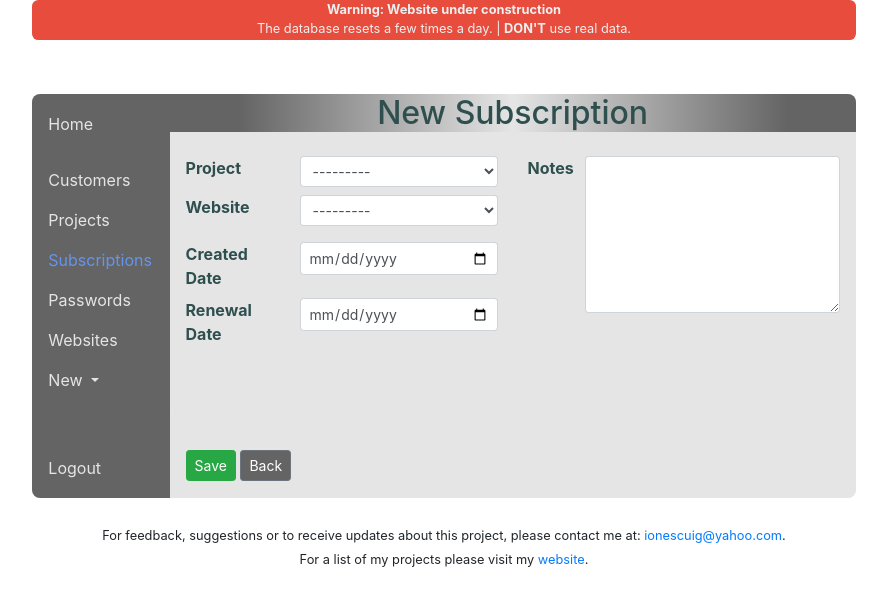
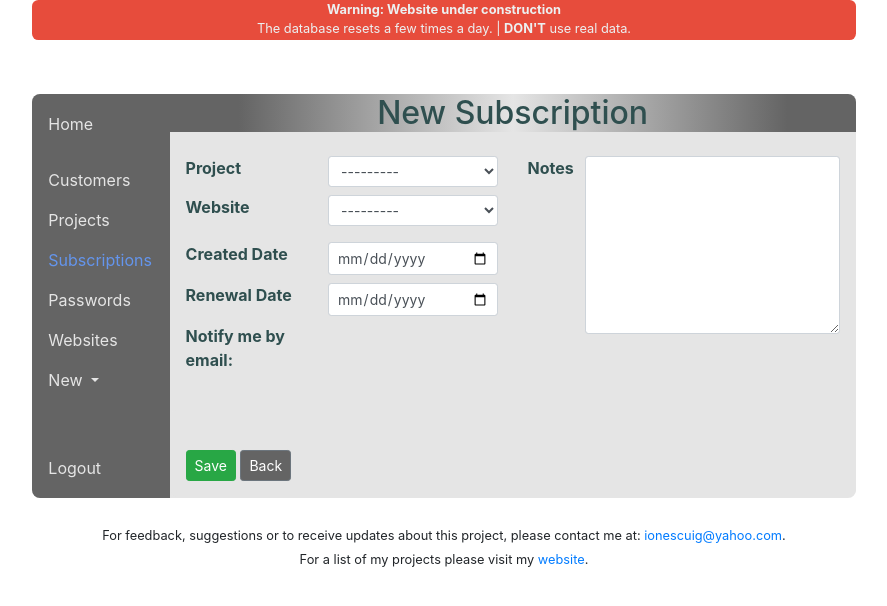
Before and after one commit to ionescuig/freelance-manager, a Django app: page /subscriptions/new/ in a window 1280 px wide. Shown: the top 606 px of the page, without its empty margins (196-1083 px from the left). Run offline with Django 3.2, Linux system fonts and the light colour scheme; the visitor is signed in with stand-in values (Sample User, id 1); data that the repository does not hold is empty; parts of the project's set-up code (start-up, migrations or seed data) failed here and were passed over; some libraries are stand-ins or nearby versions.

Commit message:
Added new field to subscriptions: notify_by_email

```diff
--- a/src/dashboard/tasks.py
+++ b/src/dashboard/tasks.py
@@ -17,4 +17,7 @@
 @shared_task()
 def send_email_with_subscriptions_about_to_expire():
     # to be set
-    logger.info(">>> Task not set yet.")
+    from datetime import datetime
+    my_time = datetime.now().strftime("[%Y-%m-%d][%H:%M:%S]")
+    message = my_time + "Task not set yet."
+    logger.info(message)
--- a/src/subscriptions/forms.py
+++ b/src/subscriptions/forms.py
@@ -11,7 +11,7 @@
         model = Subscription
         fields = '__all__'
         widgets = {
-            'notes': forms.Textarea(attrs={'rows': 7}),
+            'notes': forms.Textarea(attrs={'rows': 8}),
         }
 
     def __init__(self, *args, **kwargs):
@@ -26,9 +26,9 @@
 
     class Meta:
         model = Subscription
-        fields = ['date_created', 'date_renewal', 'notes']
+        fields = ['date_created', 'date_renewal', 'notify_by_email', 'notes']
         widgets = {
-            'notes': forms.Textarea(attrs={'rows': 7}),
+            'notes': forms.Textarea(attrs={'rows': 8}),
         }
 
     def __init__(self, *args, **kwargs):
--- a/src/subscriptions/models.py
+++ b/src/subscriptions/models.py
@@ -21,6 +21,7 @@
 
     date_created = models.DateField(blank=True, null=True)
     date_renewal = models.DateField(blank=True, null=True, default=date_renewal_default)
+    notify_by_email = models.BooleanField(default=True)
 
     notes        = models.TextField(blank=True, null=True)
 
--- a/src/templates/subscriptions/create.html
+++ b/src/templates/subscriptions/create.html
@@ -15,8 +15,8 @@
         <div class="row">
             <div class="col-md-6">
                 <div class="row mb-2">
-                    <div class="col-md-4"><strong>Project</strong></div>
-                    <div class="col-md-8">
+                    <div class="col-md-5"><strong>Project</strong></div>
+                    <div class="col-md-7">
                         {{ form.project }}
                         {% if form.project.errors %}
                             <small class="text-danger ml-2">{{ form.project.errors|striptags }}</small>
@@ -25,8 +25,8 @@
                 </div>
 
                 <div class="row mb-3">
-                    <div class="col-md-4"><strong>Website</strong></div>
-                    <div class="col-md-8">
+                    <div class="col-md-5"><strong>Website</strong></div>
+                    <div class="col-md-7">
                         {{ form.website }}
                         {% if form.website.errors %}
                             <small class="text-danger ml-2">{{ form.website.errors|striptags }}</small>
@@ -35,8 +35,8 @@
                 </div>
 
                 <div class="row mb-2">
-                    <div class="col-md-4"><strong>Created Date</strong></div>
-                    <div class="col-md-8">
+                    <div class="col-md-5"><strong>Created Date</strong></div>
+                    <div class="col-md-7">
                         {{ form.date_created }}
                         {% if form.date_created.errors %}
                             <small class="text-danger ml-2">{{ form.date_created.errors|striptags }}</small>
@@ -45,11 +45,21 @@
                 </div>
 
                 <div class="row mb-2">
-                    <div class="col-md-4"><strong>Renewal Date</strong></div>
-                    <div class="col-md-8">
+                    <div class="col-md-5"><strong>Renewal Date</strong></div>
+                    <div class="col-md-7">
                         {{ form.date_renewal }}
                         {% if form.date_renewal.errors %}
                             <small class="text-danger ml-2">{{ form.date_renewal.errors|striptags }}</small>
+                        {% endif %}
+                    </div>
+                </div>
+
+                <div class="row mb-2">
+                    <div class="col-md-5"><strong>Notify me by email:</strong></div>
+                    <div class="col-md-1">
+                        {{ form.notify_by_email }}
+                        {% if form.notify_by_email.errors %}
+                            <small class="text-danger ml-2">{{ form.notify_by_email.errors|striptags }}</small>
                         {% endif %}
                     </div>
                 </div>
```
Also changed, not shown: src/templates/subscriptions/update.html (+19 -8 lines), src/subscriptions/migrations/0006_subscription_notify_by_email.py (added).
